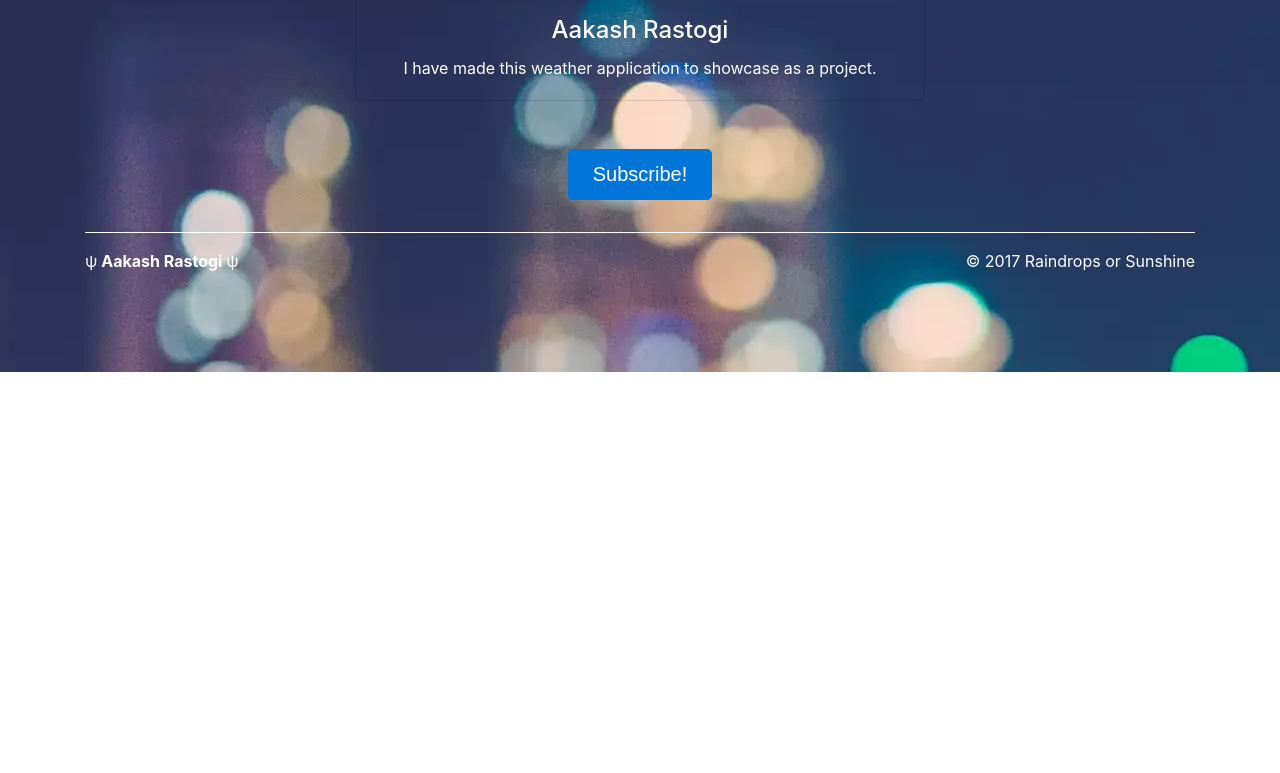
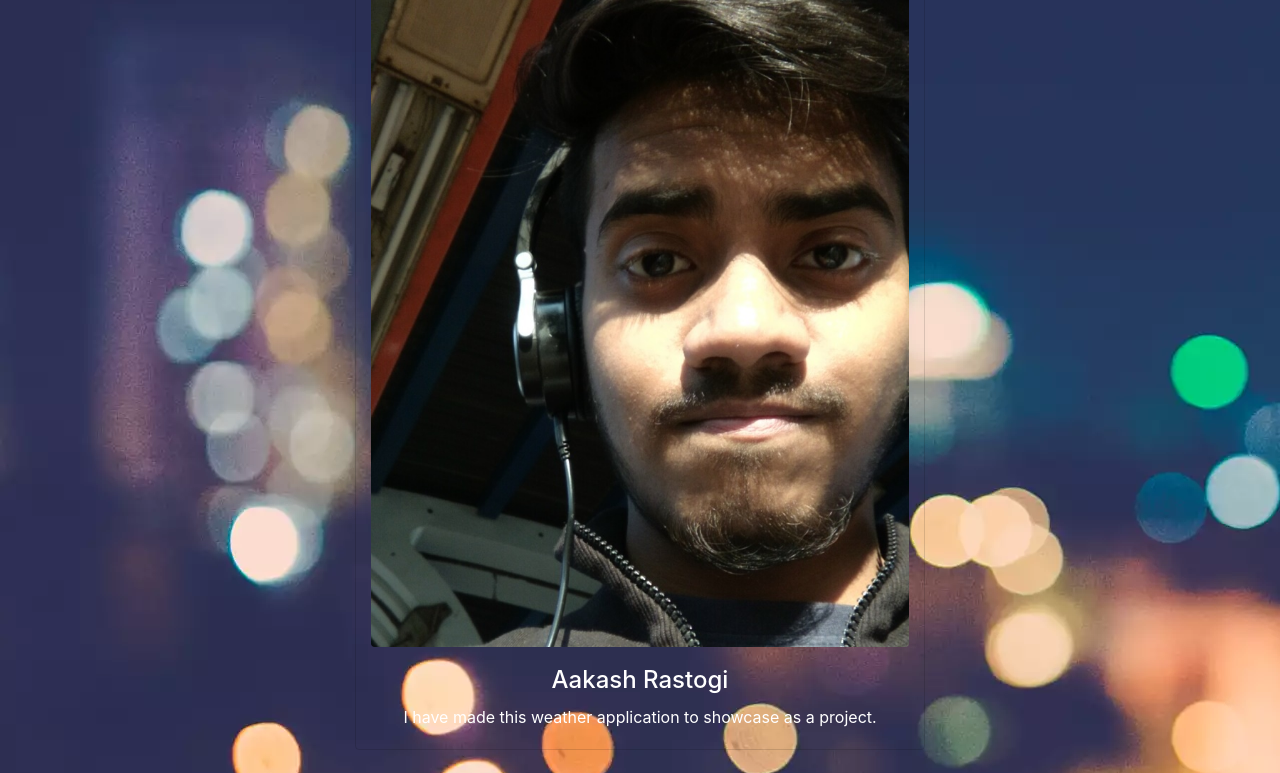
Before and after one commit to aakashrstg00/RoS-Bootstrap, a plain HTML site: page index.html at #/aboutus in a window 1280 px wide. Shown: the part 428-1201 px from the top of the page. Before the commit the page ends 800 px from the top, so only its background shows below. Drawn offline with nearby package versions, Linux system fonts and the light colour scheme; some packages are replaced by stand-ins of ours; the site is published under a folder, as on GitHub Pages, so addresses that start at the root find nothing; a script that the page names is missing; a web font is replaced by a local one.

Commit message:
Update aboutus.html

```diff
--- a/pages/aboutus.html
+++ b/pages/aboutus.html
@@ -7,7 +7,7 @@
         <h4 class="display-4 text-muted">Developer</h4>
         <div class="row">
             <div class="col-md-3"></div>
-            <div class="card col-md-6" style="background:transparent;"> <img class="card-img-top img-fluid rounded" src="/images/hp.jpg" alt="Image Cap">
+            <div class="card col-md-6" style="background:transparent;"> <img class="card-img-top img-fluid rounded" src="images/hp.jpg" alt="Image Cap">
                 <div class="card-block">
                     <h4 class="card-title">Aakash Rastogi</h4>
                     <p class="card-text">I have made this weather application to showcase as a project.</p>
```
